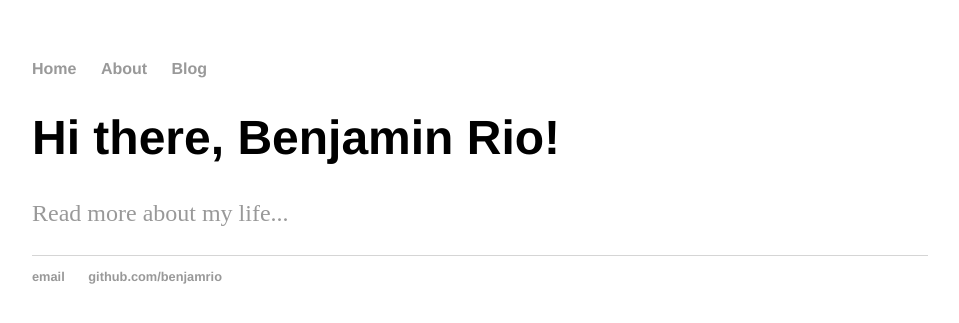
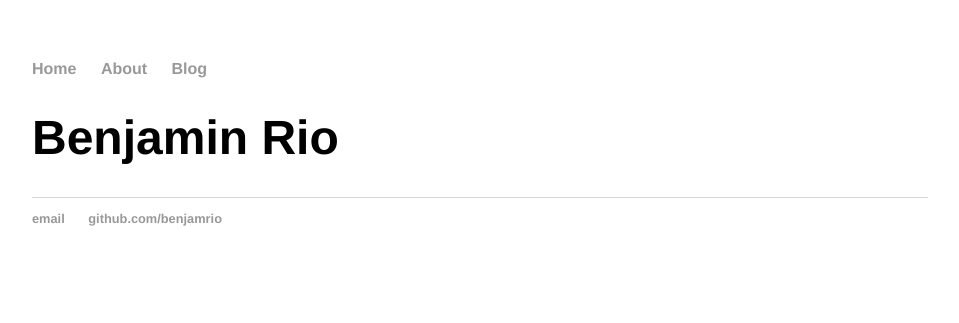
Before and after one commit to benjamrio/benjamrio.github.io, a Jekyll site: the page built from index.html, in a window 1280 px wide. Shown: the top 323 px of the page, without its empty margins (160-1119 px from the left). Built offline with Jekyll 4.4.1, drawn with Linux system fonts in a browser that asks for light colours.

Commit message:
Update index.html

```diff
--- a/index.html
+++ b/index.html
@@ -3,6 +3,5 @@ layout: default
 title: Benjamin Rio
 ---
 <div class="blurb">
-	<h1>Hi there, Benjamin Rio!</h1>
-	<p> <a href="/about">Read more about my life...</a></p>
+	<h1>Benjamin Rio</h1>
 </div><!-- /.blurb -->
```
